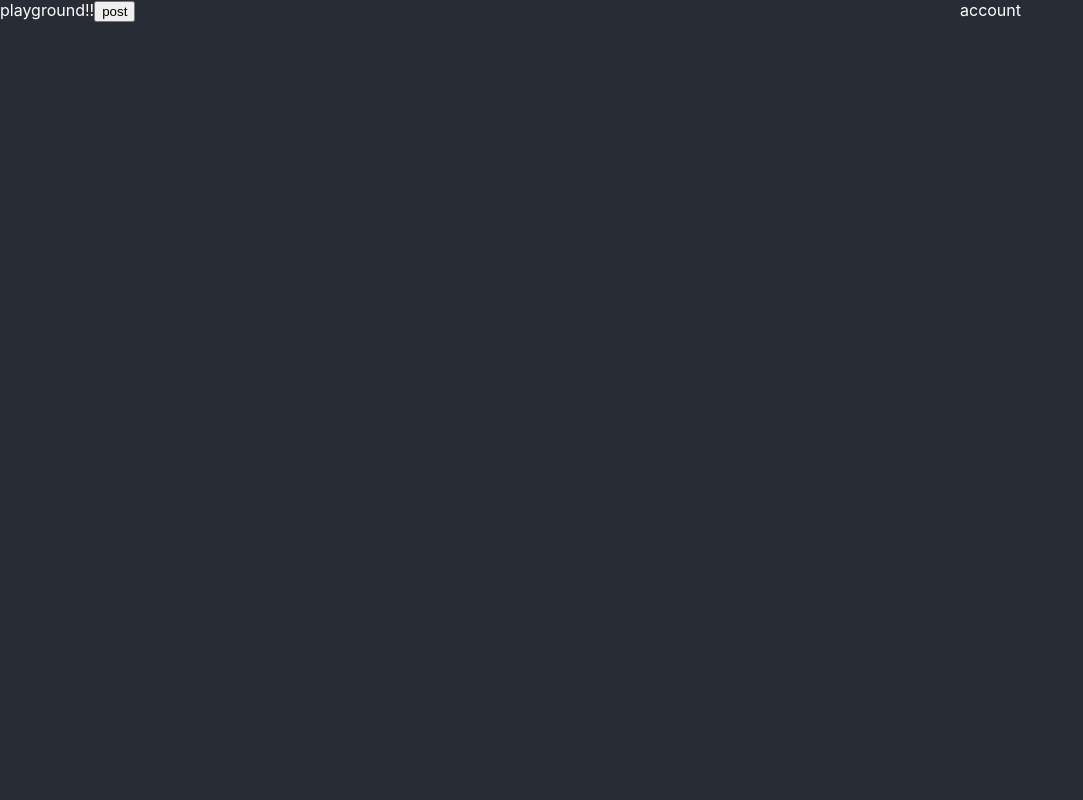
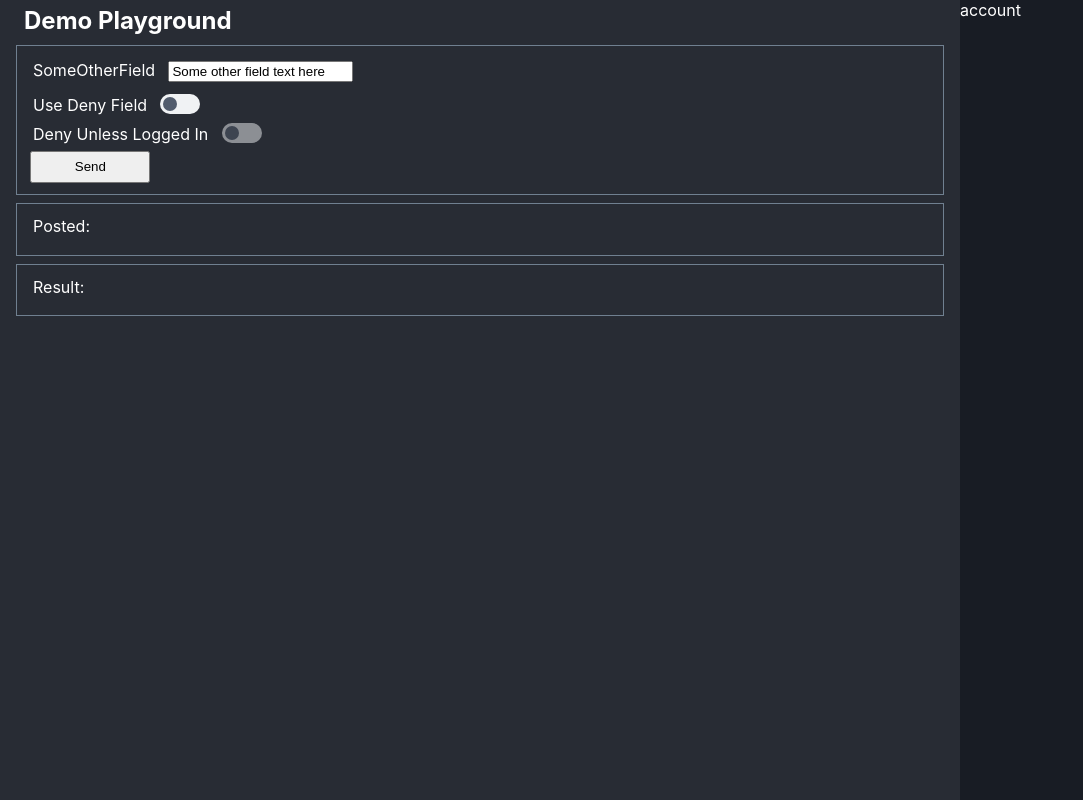
Before and after one commit to Yakyyaky/AspNetCoreReactDemo, a React (Create React App) app in the folder AspNetCoreReactDemo/ClientApp/: page / in a window 1280 px wide. Shown: the whole page, without its empty margins (0-1083 px from the left). Built offline with nearby package versions, Linux system fonts and the light colour scheme.

Commit message:
Added playground with all the fields required for testing.

```diff
--- a/AspNetCoreReactDemo/ClientApp/package.json
+++ b/AspNetCoreReactDemo/ClientApp/package.json
@@ -3,10 +3,12 @@
   "version": "0.1.0",
   "private": true,
   "dependencies": {
+    "@types/classnames": "^2.3.1",
     "@types/jest": "^27.4.1",
     "@types/node": "^16.11.32",
     "@types/react": "^18.0.8",
     "@types/react-dom": "^18.0.3",
+    "classnames": "^2.3.1",
     "react": "^18.1.0",
     "react-dom": "^18.1.0",
     "react-scripts": "4.0.3",
--- a/AspNetCoreReactDemo/ClientApp/src/App.module.scss
+++ b/AspNetCoreReactDemo/ClientApp/src/App.module.scss
@@ -6,11 +6,12 @@
   color: white;
 
   .playground {
-    flex: 3
+    flex: 3;
   }
 
   .account {
-    flex: 1
+    flex: 1;
+    background-color: #181c24;
   }
 }
 
--- a/AspNetCoreReactDemo/ClientApp/src/components/AccountView.tsx
+++ b/AspNetCoreReactDemo/ClientApp/src/components/AccountView.tsx
@@ -1,7 +1,7 @@
 interface props {
-    className?: string
+  className?: string
 }
 
 export default function AccountView({ className }: props) {
-    return <div className={className}>account</div>
+  return <div className={className}>account</div>
 }
--- /dev/null
+++ b/AspNetCoreReactDemo/ClientApp/src/components/ApiPlaygroundView.module.scss
@@ -0,0 +1,17 @@
+.container {
+  display: flex;
+  flex-direction: column;
+
+  > * {
+    margin: 0.25em 1em;
+  }
+
+  label > input {
+    margin: 0.25em 1em;
+  }
+
+  .group {
+    border: 1px solid slategray;
+    padding: 0.5em 0em;
+  }
+}
--- a/AspNetCoreReactDemo/ClientApp/src/components/ApiPlaygroundView.tsx
+++ b/AspNetCoreReactDemo/ClientApp/src/components/ApiPlaygroundView.tsx
@@ -1,29 +1,63 @@
+import classNames from 'classnames'
+import { useState } from 'react'
 import { postDemoFilter } from '../api'
 import { HttpError } from '../api/helpers'
+import { ModelType } from '../models/modelType'
+import css from './ApiPlaygroundView.module.scss'
+import Button from './Button'
+import Toggle from './Toggle'
 
 interface props {
   className?: string
 }
 
 export default function ApiPlaygroundView({ className }: props) {
+  const [hasDenyField, setHasDenyField] = useState(false)
+  const [denyUnlessLoggedIn, setDenyUnlessLoggedIn] = useState(false)
+  const [someOtherField, setSomeOtherField] = useState('Some other field text here')
+
+  const [posted, setPosted] = useState('')
+  const [result, setResult] = useState('')
+
   async function testModel() {
     try {
       console.log('posting data')
-      const result = await postDemoFilter({
-        denyUnlessLoggedIn: true,
-        someOtherField: 'testin data goes here',
-      })
-      console.log('post success', result)
+      let data: ModelType = {
+        someOtherField: someOtherField,
+      }
+      if (hasDenyField) {
+        // only set the value if it's wanted to be sent
+        data.denyUnlessLoggedIn = denyUnlessLoggedIn
+      }
+
+      const result = await postDemoFilter(data)
+      setPosted(JSON.stringify(data, null, 4))
+      setResult(JSON.stringify(result, null, 4))
+      console.log('post success', data, '-->', result)
     } catch (e) {
       if (e instanceof HttpError) {
         console.log(`failed status: ${e.status} status text: ${e.statusText} body: ${e.body}`)
+        setResult(`Post failed with error ${e.status}`)
       }
       console.warn('failed', e)
     }
   }
 
-  return <div className={className}>
-    playground!!
-    <button onClick={() => testModel()}>post</button>
+  return <div className={classNames(css.container, className)}>
+    <h2>Demo Playground</h2>
+    <div className={classNames(css.container, css.group)}>
+      <label>SomeOtherField<input value={someOtherField} onChange={e => setSomeOtherField(e.currentTarget.value)} /></label>
+      <label>Use Deny Field<Toggle value={hasDenyField} onChange={e => setHasDenyField(e)} /></label>
+      <label>Deny Unless Logged In<Toggle value={denyUnlessLoggedIn} onChange={e => setDenyUnlessLoggedIn(e)} disabled={!hasDenyField} /></label>
+      <Button onClick={() => testModel()}>Send</Button>
+    </div>
+    <div className={classNames(css.container, css.group)}>
+      <div>Posted:</div>
+      <pre>{posted}</pre>
+    </div>
+    <div className={classNames(css.container, css.group)}>
+      <div>Result:</div>
+      <pre>{result}</pre>
+    </div>
   </div>
 }
--- /dev/null
+++ b/AspNetCoreReactDemo/ClientApp/src/components/Button.module.scss
@@ -0,0 +1,4 @@
+.button {
+  min-height: 32px;
+  width: 120px;
+}
--- /dev/null
+++ b/AspNetCoreReactDemo/ClientApp/src/components/Button.tsx
@@ -0,0 +1,10 @@
+import React, { ButtonHTMLAttributes } from 'react'
+import css from './Button.module.scss'
+
+type props = {
+  classNames?: string
+} & React.ButtonHTMLAttributes<HTMLButtonElement>
+
+export default function Button(props: React.PropsWithChildren<props>) {
+  return <button className={css.button} {...props} />
+}
--- /dev/null
+++ b/AspNetCoreReactDemo/ClientApp/src/components/Toggle.module.scss
@@ -0,0 +1,64 @@
+.toggle {
+  background-color: transparent;
+  border-style: none;
+  padding: 0 1em;
+
+  .icon {
+    width: 40px;
+    height: 20px;
+    border-radius: 10px;
+    margin-right: 8px;
+
+    background: #f0f2f4;
+
+    display: flex;
+    align-items: center;
+    position: relative;
+    transition: 0.2s;
+
+    &::after {
+      content: '';
+      width: 14px;
+      height: 14px;
+      border-radius: 50%;
+      margin: 0 3px;
+      z-index: 2;
+      transition: 0.2s;
+
+      background: #525c6d;
+    }
+  }
+
+  &.checked {
+    .icon {
+      background: #7fba00;
+
+      &::after {
+        transform: translate(20px, 0);
+        background: white;
+      }
+    }
+  }
+
+  .icon::before {
+    content: '';
+    position: absolute;
+    left: 0;
+    right: 0;
+    top: 0;
+    bottom: 0;
+    border-radius: 12px;
+    box-sizing: content-box;
+    margin: -2px;
+    border: 2px solid transparent;
+  }
+
+  &:focus .icon::before,
+  &:hover:not(:disabled) .icon::before {
+    border-color: #6264a7;
+  }
+
+  &:disabled {
+    opacity: 0.5;
+  }
+}
--- /dev/null
+++ b/AspNetCoreReactDemo/ClientApp/src/components/Toggle.tsx
@@ -0,0 +1,21 @@
+import classNames from 'classnames'
+import React, { useCallback } from 'react'
+import css from './Toggle.module.scss'
+
+interface Props {
+  className?: string
+  value: boolean
+  onChange(value: boolean): void
+  disabled?: boolean
+}
+
+export default function Toggle({ className, value, onChange, children, disabled }: React.PropsWithChildren<Props>) {
+  const onClick = useCallback(() => {
+    onChange && onChange(!value)
+  }, [ value, onChange ])
+
+  return <button disabled={disabled} className={classNames(css.toggle, className, value && css.checked)} onClick={onClick}>
+    <div className={css.icon} />
+    {children}
+  </button>
+}
```
Also changed, not shown: 1 other file (tests, documents, lock files or other folders).
